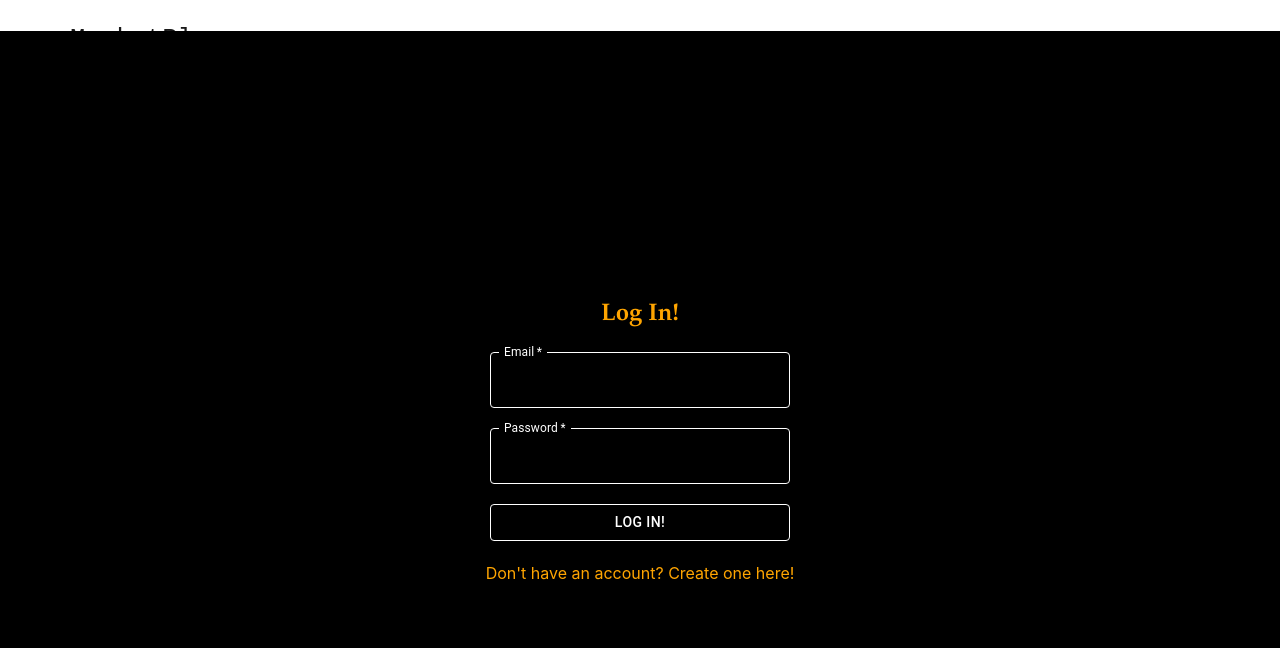
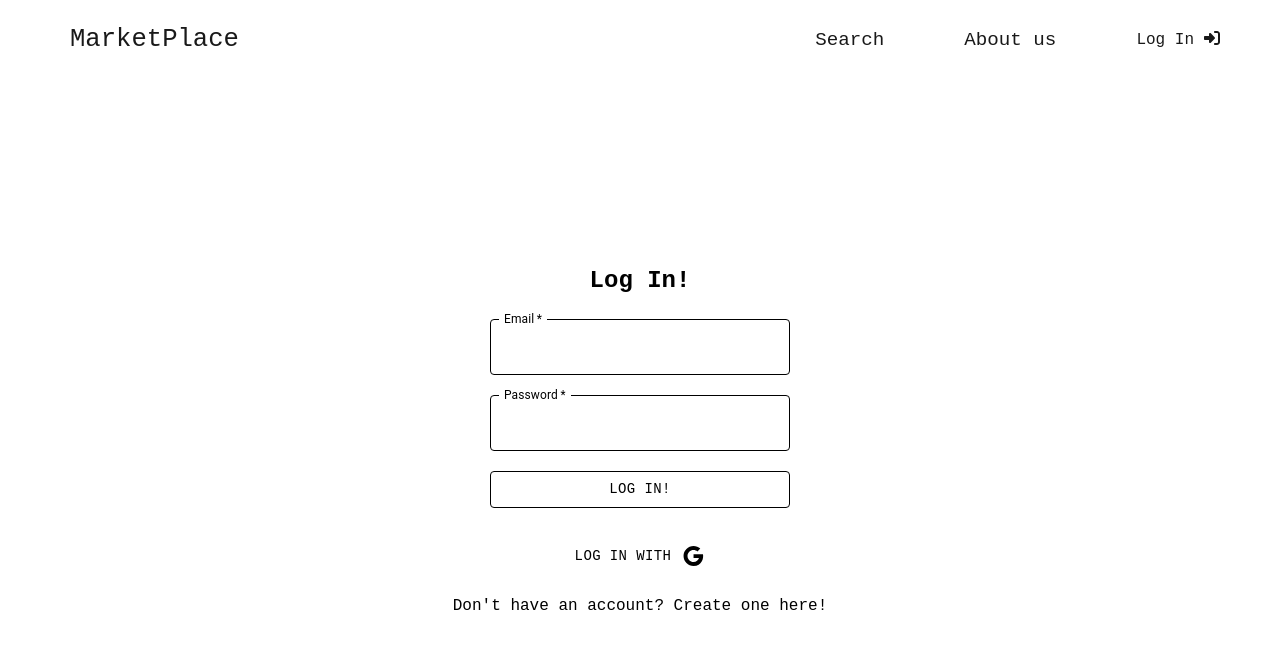
Before and after one commit to Keekki/KekesMarket, a React (Vite) app in the folder frontend/: page /login in a window 1280 px wide. Shown: the top 648 px of the page. Built offline with nearby package versions, Linux system fonts and the light colour scheme.

Commit message:
adjusted the login/signup flow to fit this project, also added a google login button to the login form (its redirect is still missing)

```diff
--- a/frontend/src/components/Forms/children/LoginForm.tsx
+++ b/frontend/src/components/Forms/children/LoginForm.tsx
@@ -47,12 +47,17 @@ const LoginForm: React.FC<LoginFormProps> = () => {
     }
   };
 
+  const handleGoogleLogin = () => {
+    window.location.href = `${import.meta.env.VITE_API_URL}/auth/google`;
+  };
+
   return (
     <Form
       fields={fields}
       submitHandler={handleLoginSubmit}
       submitLabel="Log In!"
       title="Log In!"
+      onGoogleLogin={handleGoogleLogin}
     />
   );
 };
--- a/frontend/src/components/Forms/children/SignUpForm.tsx
+++ b/frontend/src/components/Forms/children/SignUpForm.tsx
@@ -5,7 +5,7 @@ import { useNavigate } from "react-router-dom";
 interface SignUpValues {
   name: string;
   email: string;
-  street: string;
+  phone: string;
   postalCode: string;
   city: string;
   password: string;
@@ -17,8 +17,8 @@ const SignUpForm: React.FC = () => {
   const fields = [
     { name: "name", label: "Name", required: true },
     { name: "email", label: "Email", required: true, type: "email" },
-    { name: "street", label: "Street", required: true },
-    { name: "postalCode", label: "Postal Code", required: true },
+    { name: "phone", label: "Phone", required: false, type: "phone" },
+    { name: "postalCode", label: "Postal Code", required: false },
     { name: "city", label: "City", required: true },
     { name: "password", label: "Password", required: true, type: "password" },
     {
--- a/frontend/src/components/Forms/parent/Form.tsx
+++ b/frontend/src/components/Forms/parent/Form.tsx
@@ -2,6 +2,7 @@ import React, { useState, useEffect } from "react";
 import { TextField, Button } from "@mui/material";
 import { Link, useLocation } from "react-router-dom";
 import { toast } from "react-hot-toast";
+import GoogleIcon from "@mui/icons-material/Google";
 import "../../../styling/Form.css";
 
 interface Field {
@@ -17,6 +18,7 @@ interface FormProps {
   submitHandler: (values: any) => Promise<any>;
   submitLabel: string;
   title: string;
+  onGoogleLogin?: () => void;
 }
 
 const Form: React.FC<FormProps> = ({
@@ -24,6 +26,7 @@ const Form: React.FC<FormProps> = ({
   submitHandler,
   submitLabel,
   title,
+  onGoogleLogin,
 }) => {
   const location = useLocation();
   const [values, setValues] = useState<{ [key: string]: any }>(
@@ -113,14 +116,14 @@ const Form: React.FC<FormProps> = ({
             helperText={
               submitted && errors[field.name] ? errors[field.name] : ""
             }
-            InputLabelProps={{ shrink: true, style: { color: "white" } }}
+            InputLabelProps={{ shrink: true, style: { color: "black" } }}
             sx={{
               "& .MuiOutlinedInput-root": {
-                "& fieldset": { borderColor: "white" },
-                "&:hover fieldset": { borderColor: "white" },
-                "&.Mui-focused fieldset": { borderColor: "white" },
+                "& fieldset": { borderColor: "black" },
+                "&:hover fieldset": { borderColor: "black" },
+                "&.Mui-focused fieldset": { borderColor: "black" },
               },
-              "& .MuiInputBase-input": { color: "white" },
+              "& .MuiInputBase-input": { color: "black" },
             }}
           />
         ))}
@@ -128,24 +131,41 @@ const Form: React.FC<FormProps> = ({
           type="submit"
           variant="outlined"
           sx={{
-            color: "white",
-            borderColor: "white",
+            color: "black",
+            fontFamily: "Courier New",
+            borderColor: "black",
             "&:hover": {
-              backgroundColor: "transparent",
-              color: "orange",
-              borderColor: "orange",
+              backgroundColor: "whitesmoke",
+              color: "grey",
+              borderColor: "black",
               transition: "0.3s ease-in",
             },
           }}
         >
           {submitLabel}
         </Button>
+        {onGoogleLogin && (
+          <Button
+            onClick={onGoogleLogin}
+            style={{
+              marginTop: "10px",
+              display: "flex",
+              color: "black",
+              fontFamily: "Courier New",
+              textDecoration: "none",
+              alignItems: "center",
+              justifyContent: "center",
+            }}
+          >
+            Log in with <GoogleIcon style={{ marginLeft: "10px" }} />
+          </Button>
+        )}
       </form>
       {location.pathname === "/login" && (
         <Link
           to="/signup"
           style={{
-            color: "orange",
+            color: "black",
             textDecoration: "none",
             display: "block",
             marginTop: "20px",
--- a/frontend/src/styling/Form.css
+++ b/frontend/src/styling/Form.css
@@ -4,9 +4,10 @@
   align-items: center;
   justify-content: center;
   height: 100vh;
-  background-color: black;
-  color: white;
+  background-color: white;
+  color: black;
   margin-top: -50px;
+  font-family: "Courier New", Courier, monospace;
 }
 
 .form form {
@@ -16,8 +17,7 @@
 }
 
 .form h2 {
-  font-family: Garamond;
-  color: orange;
+  color: black;
   display: flex;
   justify-content: center;
   align-items: center;
@@ -25,5 +25,15 @@
 
 .form .MuiTextField-root {
   width: 300px;
-  color: white;
+  color: black;
 }
+
+.MuiInputBase-input:-webkit-autofill {
+  -webkit-box-shadow: 0 0 0 30px white inset !important;
+  -webkit-text-fill-color: black !important;
+}
+
+.MuiInputBase-input:-moz-autofill {
+  box-shadow: 0 0 0 30px white inset !important;
+  text-fill-color: black !important;
+}
```
